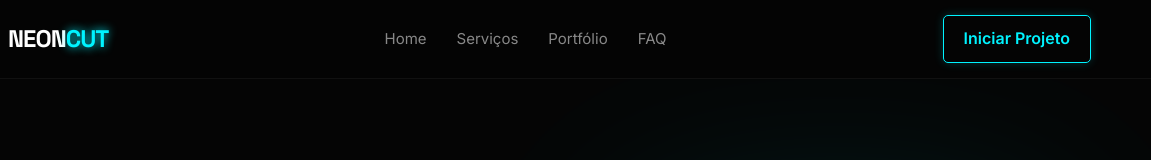
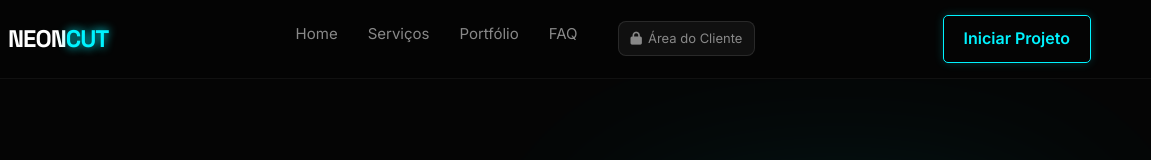
Before and after one commit to dgkpaulo-rgb/portfolio-pages, a plain HTML site: page index.html in a window 1280 px wide. Shown: the top 160 px of the page, 129-1280 px from the left. Drawn offline with Linux system fonts and the light colour scheme.

Commit message:
feat: integrate hub.neoncut.com.br subdomain across website and chatbot

```diff
--- a/index.html
+++ b/index.html
@@ -34,6 +34,8 @@
                     <li><a href="#servicos">Serviços</a></li>
                     <li><a href="#portfolio">Portfólio</a></li>
                     <li><a href="#faq">FAQ</a></li>
+                    <li><a href="https://hub.neoncut.com.br" class="nav-client-link"><i class="fas fa-lock"></i> Área do
+                            Cliente</a></li>
                 </ul>
             </nav>
             <button class="hamburger" aria-label="Menu">
--- a/style.css
+++ b/style.css
@@ -93,6 +93,26 @@ nav ul li a {
 
 nav ul li a:hover {
     color: var(--neon-cyan);
+}
+
+.nav-client-link {
+    background: rgba(255, 255, 255, 0.05);
+    padding: 6px 12px !important;
+    border-radius: 8px;
+    border: 1px solid rgba(255, 255, 255, 0.1);
+    font-size: 13px !important;
+    margin-left: 10px;
+    transition: all 0.3s ease;
+    display: flex;
+    align-items: center;
+    gap: 6px;
+}
+
+.nav-client-link:hover {
+    background: var(--neon-cyan) !important;
+    color: var(--bg-dark) !important;
+    box-shadow: 0 0 15px var(--neon-cyan);
+    border-color: var(--neon-cyan);
 }
 
 .btn-neon {
```
Also changed, not shown: links/index.html (+12 -0 lines).
